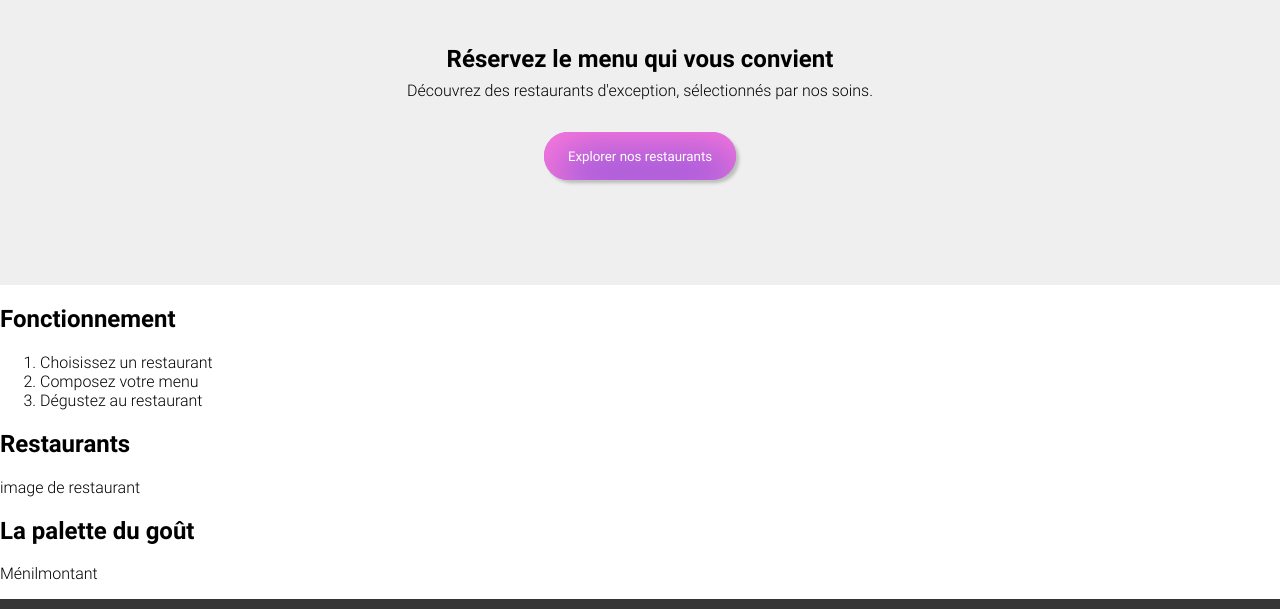
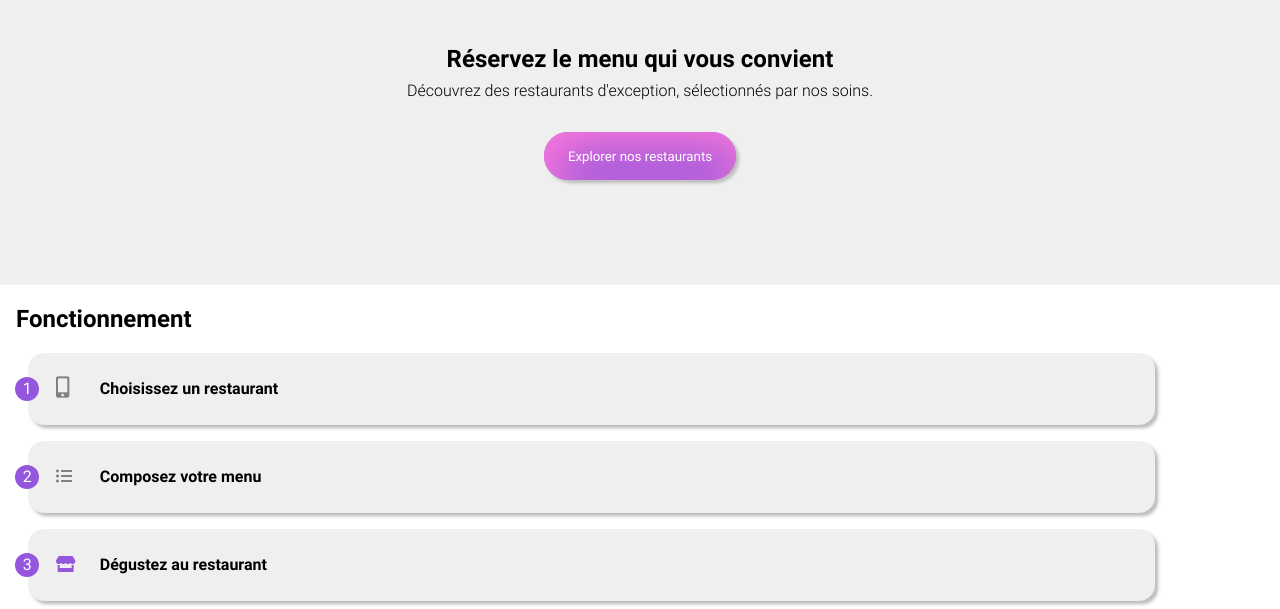
Before and after one commit to JeremyLB2357/JeremyLeBosser_3_02032021, a website: page index.html in a window 1280 px wide. Shown: the part 115-724 px from the top of the page. Drawn offline with Linux system fonts and the light colour scheme; a web font is replaced by a local one.

Commit message:
build [main-fonctionnement]: mise en forme

```diff
--- a/index.html
+++ b/index.html
@@ -20,12 +20,21 @@
             <button class="description__btn">Explorer nos restaurants</button>
             </div>
         </section>
-        <section class="fonctionnement"> <!--Fontionnement-->
+        <section class="bloc-fonctionnement"> <!--Fontionnement-->
             <h1>Fonctionnement</h1>
             <ol>
-                <li>Choisissez un restaurant</li>
-                <li>Composez votre menu</li>
-                <li>Dégustez au restaurant</li>
+                <li>
+                    <span class="icone icone--gris"><i class="fas fa-mobile-alt fa-lg"></i></span>
+                    <span class="fonctionnement__texte">Choisissez un restaurant</span>
+                </li>
+                <li>
+                    <span class="icone icone--gris"><i class="fas fa-list-ul"></i></span>
+                    <span class="fonctionnement__texte">Composez votre menu</span>
+                </li>
+                <li>
+                    <span class="icone icone--couleur-primaire"><i class="fas fa-store"></i></span>
+                    <span class="fonctionnement__texte">Dégustez au restaurant</span>
+                </li>
             </ol>
         </section>
         <section class="bloc-restaurant">   <!--restaurants-->
@@ -41,11 +50,11 @@
         <h2 class="logo">ohmyfood</h2>
         <ul>
             <li>
-                <span class="icone__footer"><i class="fas fa-utensils"></i></span>
+                <span class="icone"><i class="fas fa-utensils"></i></span>
                 <span>Proposer un restaurant</span>
             </li>
             <li>
-                <span class="icone__footer icone__footer--petit"><i class="fas fa-hands-helping"></i></span>
+                <span class="icone icone--petit"><i class="fas fa-hands-helping"></i></span>
                 <span>Devenir partenaire</span>
             </li>
             <li>Mentions légales</li>
--- a/sass/base/_body.scss
+++ b/sass/base/_body.scss
@@ -1,4 +1,3 @@
 body {
     margin: 0;
-
 }
--- a/sass/base/_typographie.scss
+++ b/sass/base/_typographie.scss
@@ -20,7 +20,7 @@
 .logo {
     font-family: Shrikhand;
 }
-h1, h2, h3 {
+h1, h2, h3, .fonctionnement__texte {
     font-family: Roboto-bold;
 }
 html {
--- /dev/null
+++ b/sass/components/_icones.scss
@@ -0,0 +1,18 @@
+.icone {
+    display: inline-block;
+    margin-right: 0.5rem;
+    font-size: 1rem;
+    width: 1rem;
+
+    &--petit {
+        font-size: 0.8rem;
+    }
+
+    &--gris {
+        color: grey;
+    }
+
+    &--couleur-primaire {
+        color: $couleur-primaire;
+    }
+}
--- a/sass/layout/_footer.scss
+++ b/sass/layout/_footer.scss
@@ -18,14 +18,3 @@ footer {
         margin-bottom: 0.5rem;
     }
 }
-
-.icone__footer {
-    display: inline-block;
-    margin-right: 0.5rem;
-    font-size: 1rem;
-    width: 1rem;
-
-    &--petit {
-        font-size: 0.8rem;
-    }
-}
--- a/sass/main.scss
+++ b/sass/main.scss
@@ -1,11 +1,11 @@
 /*importation de tous les partiels sass*/
 @import "./utils/variables";
 /*fonctions*/
-/*mixins*/
+@import "./utils/mixins";
 /*placeholders*/
 @import "./base/body";
 @import "./base/typographie";
-/*composants*/
+@import "./components/icones";
 @import "./layout/header";
 @import "./layout/footer";
 @import "./pages/accueil";
--- a/sass/pages/_accueil.scss
+++ b/sass/pages/_accueil.scss
@@ -43,3 +43,43 @@
         }
     }
 }
+
+.bloc-fonctionnement {
+    h1 {
+        margin-left: 1rem;
+    }
+
+    ol {
+        list-style: none;
+        counter-reset: li;
+        padding-left: 1.75rem;
+
+        li::before {
+            content: counter(li);
+            color: white;
+            background-color: $couleur-primaire;
+            display: inline-block;
+            width: 1.5rem;
+            line-height: 1.5rem;
+            text-align: center;
+            border-radius: 2rem;
+            font-family: roboto-regular;
+            position: relative;
+            right: 0.8rem;
+        }
+        li {
+            counter-increment: li;
+            background-color: $section-bg-color;
+            margin-bottom: 1rem;
+            display: inline-block;
+            line-height: 4.5rem;
+            width: 90%;
+            border-radius: 1rem;
+            @include box-shadow;
+        }
+    }
+
+    .fonctionnement__texte {
+        margin-left: 1rem;
+    }
+}
--- /dev/null
+++ b/sass/utils/_mixins.scss
@@ -0,0 +1,3 @@
+@mixin box-shadow {
+    box-shadow: 0.2rem 0.2rem 0.2rem rgb(190, 190, 190);
+}
```
Also changed, not shown: public/css/style.css, 1 other file.
